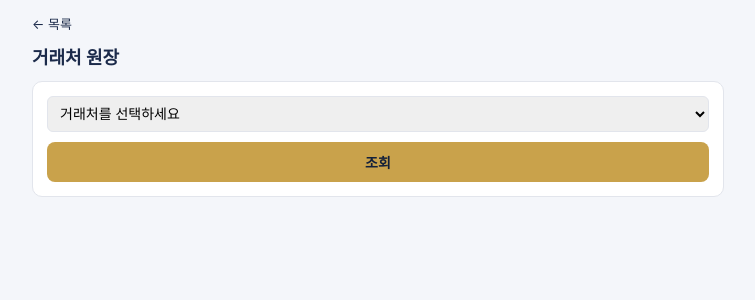
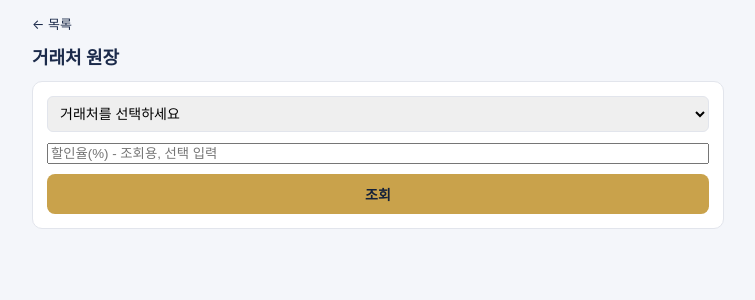
Before and after one commit to hyunni26/JLMS-APP, a Flask app: template templates/ledger_list.html in a window 1280 px wide. Shown: the part 48-348 px from the top of the page, without its empty margins (262-1017 px from the left). Run offline with Flask 3, Linux system fonts and the light colour scheme; the template is opened without the code that fills it, so the values that code supplies are empty.

Commit message:
Update ledger_list.html

```diff
--- a/templates/ledger_list.html
+++ b/templates/ledger_list.html
@@ -11,6 +11,8 @@
       <option value="{{ c.id }}">{{ c.name }}</option>
       {% endfor %}
     </select>
+    <input type="number" name="discount" step="0.1" min="0" max="100"
+           placeholder="할인율(%) - 조회용, 선택 입력" style="width:100%; margin-bottom:10px;">
     <button type="submit" class="btn gold" style="width:100%;">조회</button>
   </form>
 </div>
```
